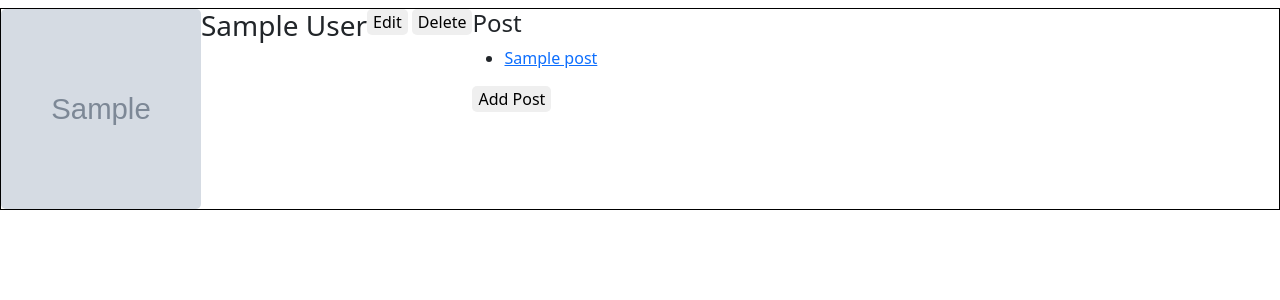
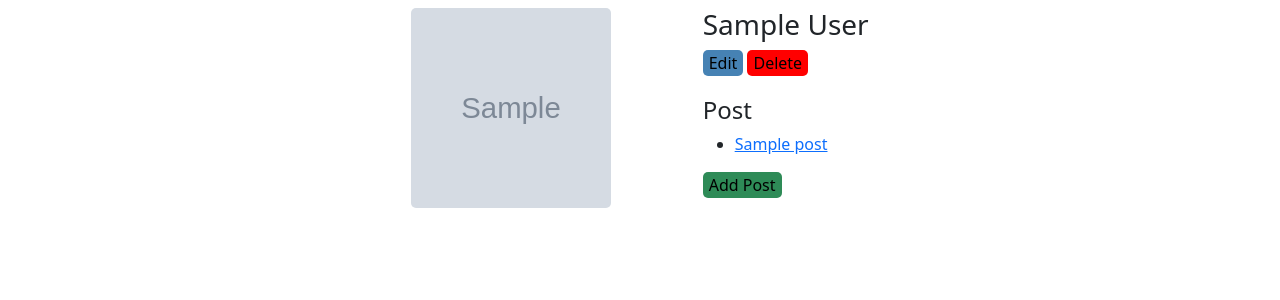
Before and after one commit to LaTonyaJ/Blogly, a Flask app: page /users/1 in a window 1280 px wide. Shown: the top 300 px of the page. Run offline with Flask 2, Linux system fonts and the light colour scheme; tables that the repository leaves empty hold one stand-in row (values such as "Sample post"); grey boxes marked "Sample" are stand-in pictures.

Commit message:
css added

```diff
--- a/app.py
+++ b/app.py
@@ -150,7 +150,7 @@ def show_editpost_form(post_id):
 def edit_post(post_id):
     """Update/Edit post"""
 
-    post = User.query.get(post_id)
+    post = Post.query.get(post_id)
 
     post.title = request.form['title']
     post.content = request.form['post_text']
--- a/static/app.css
+++ b/static/app.css
@@ -5,15 +5,32 @@
 }
 
 #user_profile {
-  border: thin solid black;
+  /* border: thin solid black; */
   display: flex;
+  /* flex-direction: column; */
+  width: 50%;
+  margin: 0 auto;
+  justify-content: space-evenly;
 }
 
 #posts {
   text-decoration: none;
+  margin-top: 20px;
 }
 
 button {
   border-radius: 5px;
   border: none;
 }
+
+.edit {
+  background-color: steelblue;
+}
+
+.add {
+  background-color: seagreen;
+}
+
+.delete {
+  background-color: red;
+}
--- a/templates/edit_posts.html
+++ b/templates/edit_posts.html
@@ -4,7 +4,7 @@
 <form method="POST" action="/posts/{{post.id}}/edit">
   <input type="text" name="title" placeholder="Post Title" /><br />
   <input type="text" name="post_text" placeholder="Post Body" /><br />
-  <button class="add">Save</button>
+  <button class="add" formaction="/posts/{{post.id}}">Save</button>
   <a href="/users/{{post.user.id}}">Cancel</a>
 </form>
 {% endblock %}
--- a/templates/posts.html
+++ b/templates/posts.html
@@ -3,7 +3,7 @@ block content %}
 <h3>{{post.title}}</h3>
 <hr />
 <p>{{post.content}}</p>
-<p id="footer">By {{post.user.full_name}}</p>
+<p id="footer"><em>By {{post.user.full_name}}</em></p>
 <form>
   <button formmethod="POST" class="edit" formaction="/posts/{{post.id}}/edit">
     Edit
--- a/templates/user_profile.html
+++ b/templates/user_profile.html
@@ -1,6 +1,7 @@
 {% extends 'base.html' %} {% block content %}
 <div id="user_profile">
   <img id="profile_pic" src="{{user.img_url}}" />
+  <div id="profile_info">
     <h3>{{user.full_name}}</h3>
     <form>
       <button class="edit" formaction="/users/{{user.id}}/edit">Edit</button>
@@ -26,4 +27,5 @@
       </form>
     </div>
   </div>
+</div>
 {% endblock %}
```
Lines whose indentation alone changed are shown as unchanged.
